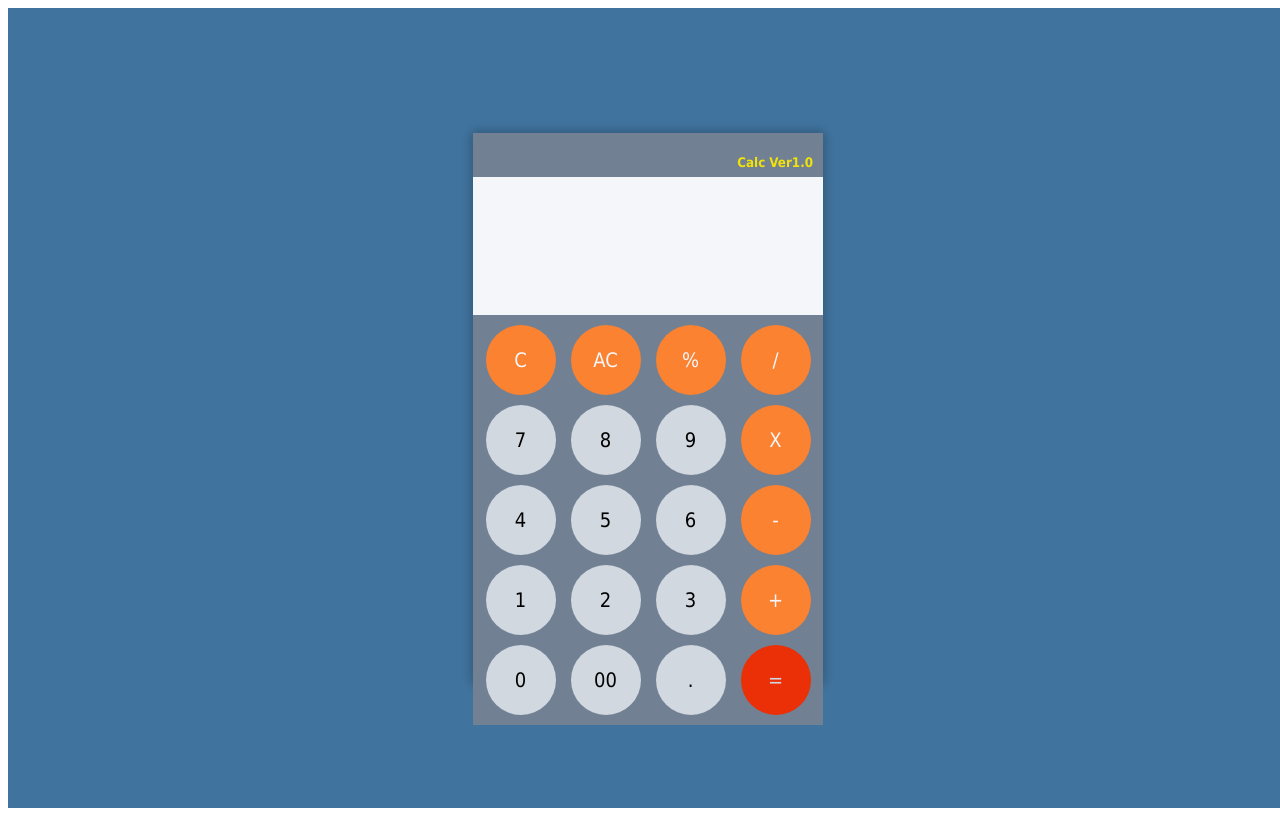
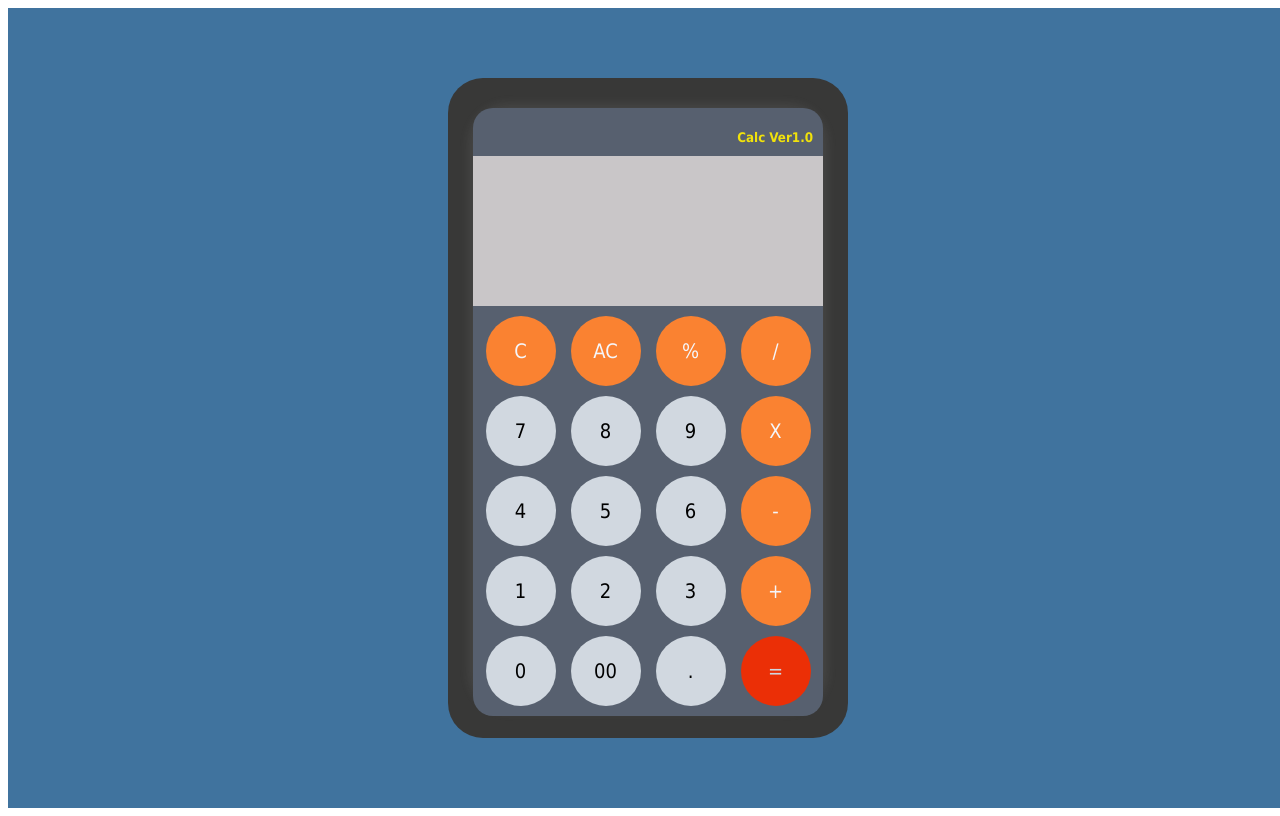
Before and after one commit to jescanales/calculadora_web, a plain HTML site: page index.htm in a window 1280 px wide. Drawn offline with Linux system fonts and the light colour scheme.

Commit message:
Mejoras en color y fondo

```diff
--- a/css/calculadora.css
+++ b/css/calculadora.css
@@ -1,5 +1,6 @@
+
 .fondo{
-    display: flex;
+    display: grid;
     width: 100vw;
     height: 100vh;
     justify-content: center;
@@ -18,22 +19,33 @@ h5{
     align-content: center;
 }
 
+.atras{
+    display: flex;
+    justify-content: center;
+    align-items: center;
+    width: 400px;
+    height: 660px;
+    background-color: #383837;
+    border-radius: 35px;
+}
+
 .calculadora{
     display: grid;
     grid-template-rows: 8% 25% auto;
     width: 350px;
-    height: 550px;
+    height: 600px;
     background-color: #f5f6fa;
-    border-radius: 5px;
-    box-shadow: 0px 0px 10px 3px rgba(0, 0, 0, 0.2);
+    border-radius: 35px;
+    box-shadow: 0px 0px 12px 3px rgba(228, 224, 224, 0.1);
 }
 
 .calculadora-encabezado{
-    background-color:#718093;
+    background-color:#57606f;
+    border-radius: 20px 20px 0px 0px;
 }
 
 .calculadora-cuerpo{
-    background-color: #f5f6fa;
+    background-color: #c9c6c8;
 }
 
 .calculadora-pie{
@@ -44,8 +56,9 @@ h5{
     grid-row-gap: 10px;
     padding: 10px 10px 10px 10px;
     justify-content: space-around;
-    background-color: #718093 ;
+    background-color: #57606f ;
     transition: 0.4s all ;
+    border-radius: 0px 0px 20px 20px;
 }
 
 .calculadora-pie div{
--- a/index.htm
+++ b/index.htm
@@ -10,9 +10,11 @@
 
     <title>Calculadora con JavaScript</title>
 </head>
+
 <body>
 
     <div class="fondo">
+        <div class="atras">
             <div class="calculadora">
                 <div class="calculadora-encabezado">
                     <h5>Calc Ver1.0</h5>
@@ -42,6 +44,7 @@
                 </div>
             </div>
         </div>
+    </div>
 
 
 
```
Lines whose indentation alone changed are shown as unchanged.
